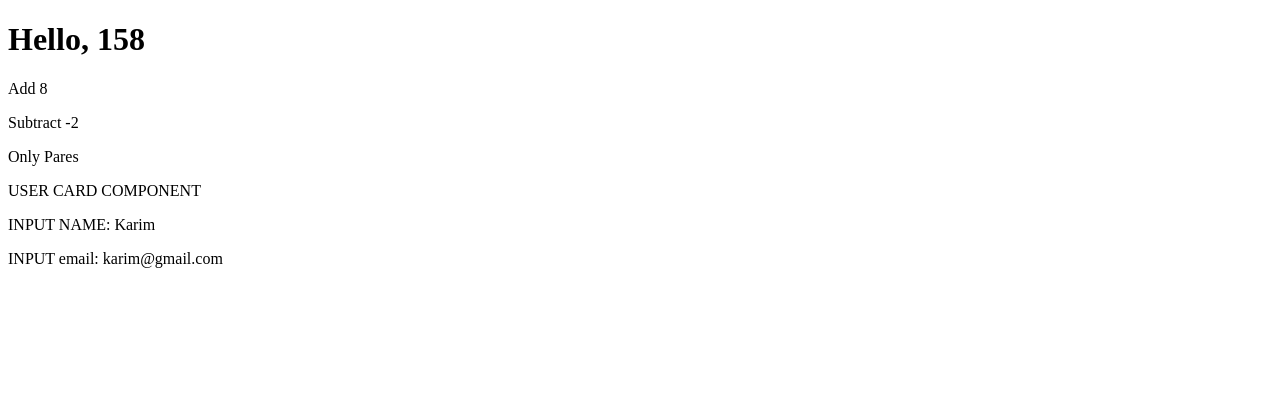
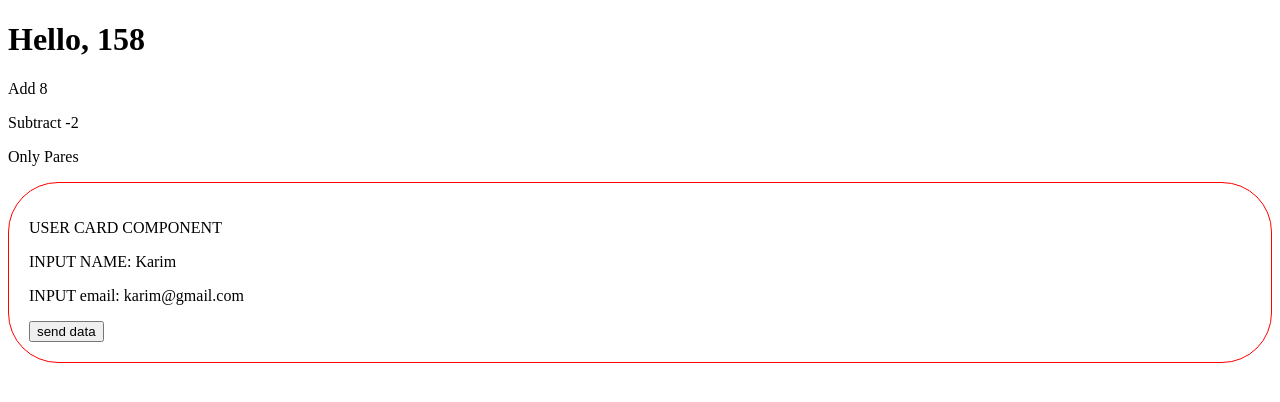
Before and after one commit to Priset/angular-course-2024, an Angular app: page / in a window 1280 px wide. Shown: the top 402 px of the page. Built offline with nearby package versions, Linux system fonts and the light colour scheme.

Commit message:
[26-09-2024] styles, first output, parent and child component communication

```diff
--- a/src/app/app.component.html
+++ b/src/app/app.component.html
@@ -3,4 +3,9 @@
 <p>Subtract {{ substract(3,5) }}</p>
 <p>Only Pares {{getArray()}}</p>
 
-<app-user-card [name]="'Karim'" [email]="'karim@gmail.com'" ></app-user-card>
+<app-user-card
+  [name]="'Karim'"
+  [email]="'karim@gmail.com'"
+  (sendData)="receiveData($event)"
+  >
+</app-user-card>
--- a/src/app/app.component.ts
+++ b/src/app/app.component.ts
@@ -90,4 +90,8 @@
   // arrow functions
   //  const resta = () => ('hola' + a)
 
+  public receiveData(data:any){
+    console.log('Print data: ', data)
+  }
+
 }
--- a/src/app/user-card/user-card.component.html
+++ b/src/app/user-card/user-card.component.html
@@ -1,3 +1,7 @@
-<p>USER CARD COMPONENT</p>
-<p>INPUT NAME: {{ name }}</p>
-<p>INPUT email: {{ email }}</p>
+<div class="user-card">
+  <p>USER CARD COMPONENT</p>
+  <p>INPUT NAME: {{ name }}</p>
+  <p>INPUT email: {{ email }}</p>
+
+  <button (click)="onSendData()">send data</button>
+</div>
--- a/src/app/user-card/user-card.component.scss
+++ b/src/app/user-card/user-card.component.scss
@@ -0,0 +1,5 @@
+.user-card {
+  border: 1px solid red;
+  border-radius: 50px;
+  padding: 20px;
+}
--- a/src/app/user-card/user-card.component.ts
+++ b/src/app/user-card/user-card.component.ts
@@ -1,4 +1,4 @@
-import {Component, Input, Output} from '@angular/core';
+import {Component, EventEmitter, Input, Output} from '@angular/core';
 
 @Component({
   selector: 'app-user-card',
@@ -12,6 +12,10 @@
   @Input() name: string = ''
   @Input() email: string = ''
 
-  @Output() sendData: any
+  @Output() sendData = new EventEmitter()
+
+  public onSendData(){
+    this.sendData.emit('HOLA')
+  }
 
 }
```
